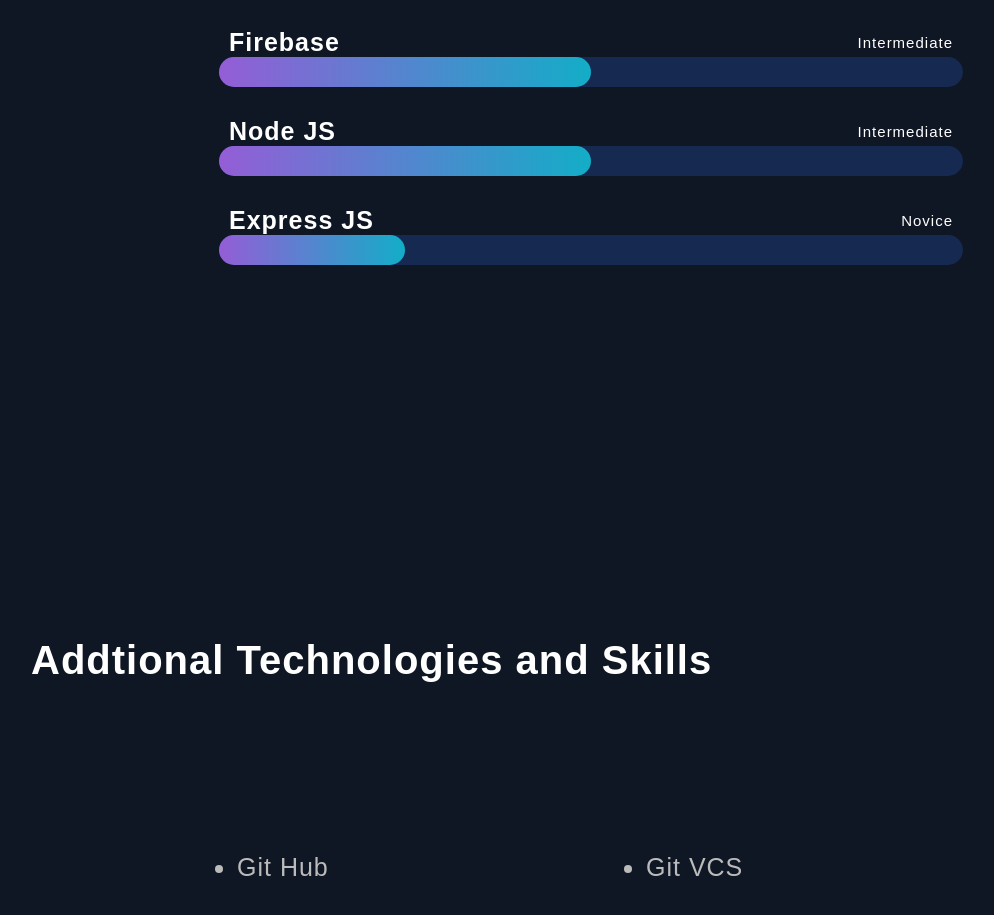
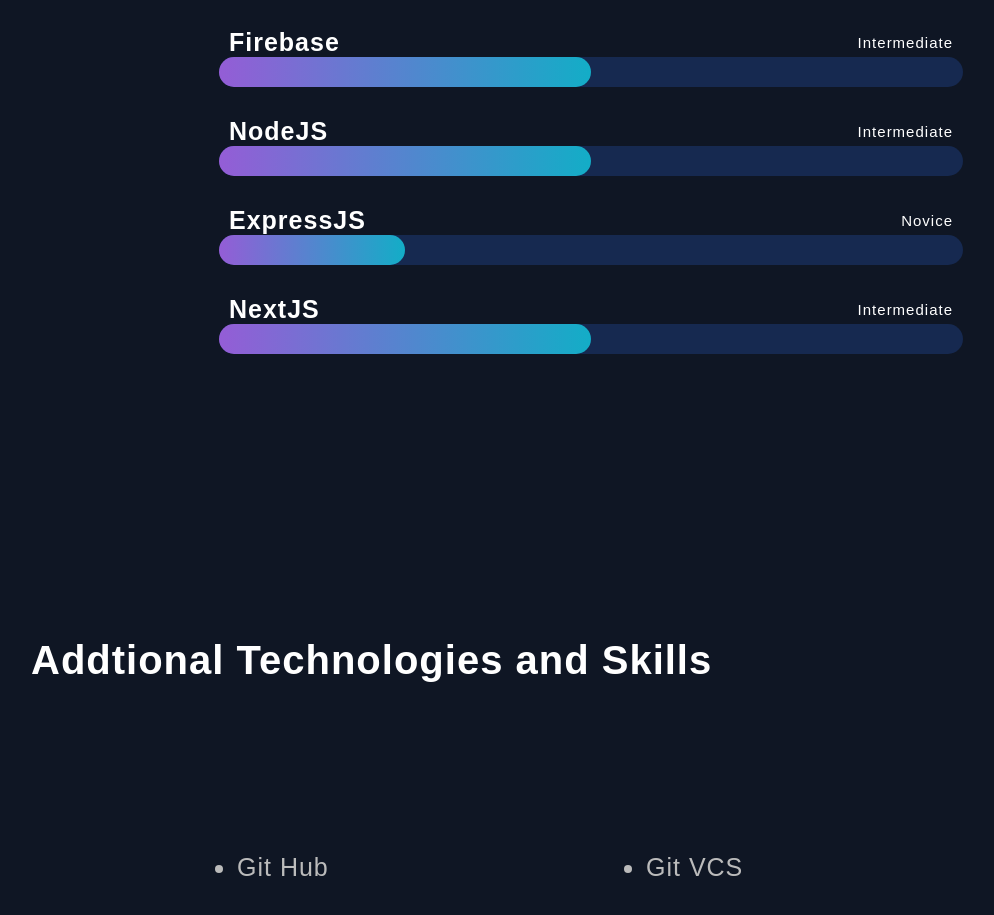
Before and after one commit to SalamanderCtesiphon/portfolio-figma-design, a React (Create React App) app: page / in a window 1280 px wide. Shown: the part 4455-5370 px from the top of the page, without its empty margins (49-1043 px from the left). Built offline with nearby package versions, Linux system fonts and the light colour scheme.

Commit message:
added some new skills to my tech stack

```diff
--- a/src/components/Tech.jsx
+++ b/src/components/Tech.jsx
@@ -68,7 +68,7 @@
         </div>
         <div className="group">
           <div className="text-box">
-            <p className='skill-title'>Node JS</p>
+            <p className='skill-title'>NodeJS</p>
             <p className='skill-level'>Intermediate</p>
           </div>
           <div className="bars">
@@ -78,12 +78,22 @@
         </div>
         <div className="group">
           <div className="text-box">
-            <p className='skill-title'>Express JS</p>
+            <p className='skill-title'>ExpressJS</p>
             <p className='skill-level'>Novice</p>
           </div>
           <div className="bars">
             <div className="rect1"></div>
             <div className="rect3"></div>
+          </div>
+        </div>
+        <div className="group">
+          <div className="text-box">
+            <p className='skill-title'>NextJS</p>
+            <p className='skill-level'>Intermediate</p>
+          </div>
+          <div className="bars">
+            <div className="rect1"></div>
+            <div className="rect4"></div>
           </div>
         </div>
       </div>
```
